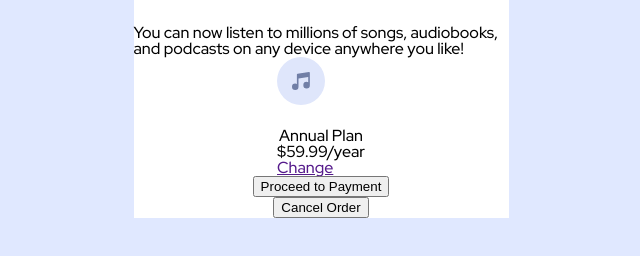
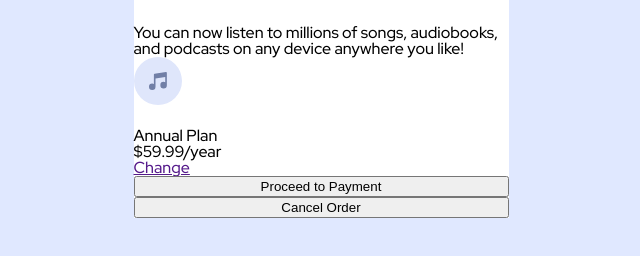
Before and after one commit to marzboi/202304-w2ch1-marco-fratini, a website: page index.html in a window 1280 px wide. Shown: the part 412-668 px from the top of the page, without its empty margins (319-959 px from the left). Drawn offline with Linux system fonts and the light colour scheme.

Commit message:
Apply grid display to aling items

```diff
--- a/sass/styles.scss
+++ b/sass/styles.scss
@@ -10,9 +10,9 @@
   justify-content: center;
 
   div {
-    display: flex;
-    flex-direction: column;
-    align-items: center;
+    display: grid;
+    grid-template-columns: 1fr;
+    grid-template-rows: repeat(5);
     background-color: white;
     max-width: rem(375);
 
```
Also changed, not shown: styles.css.
